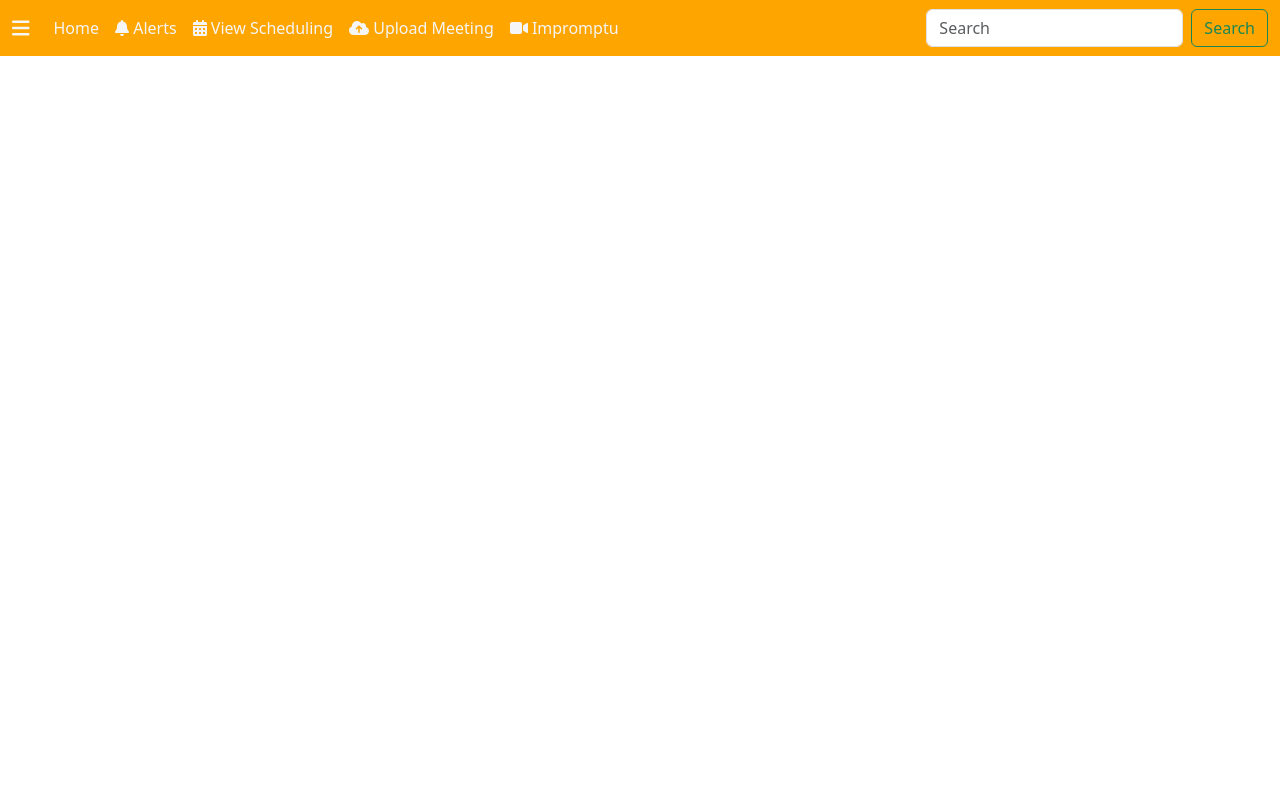
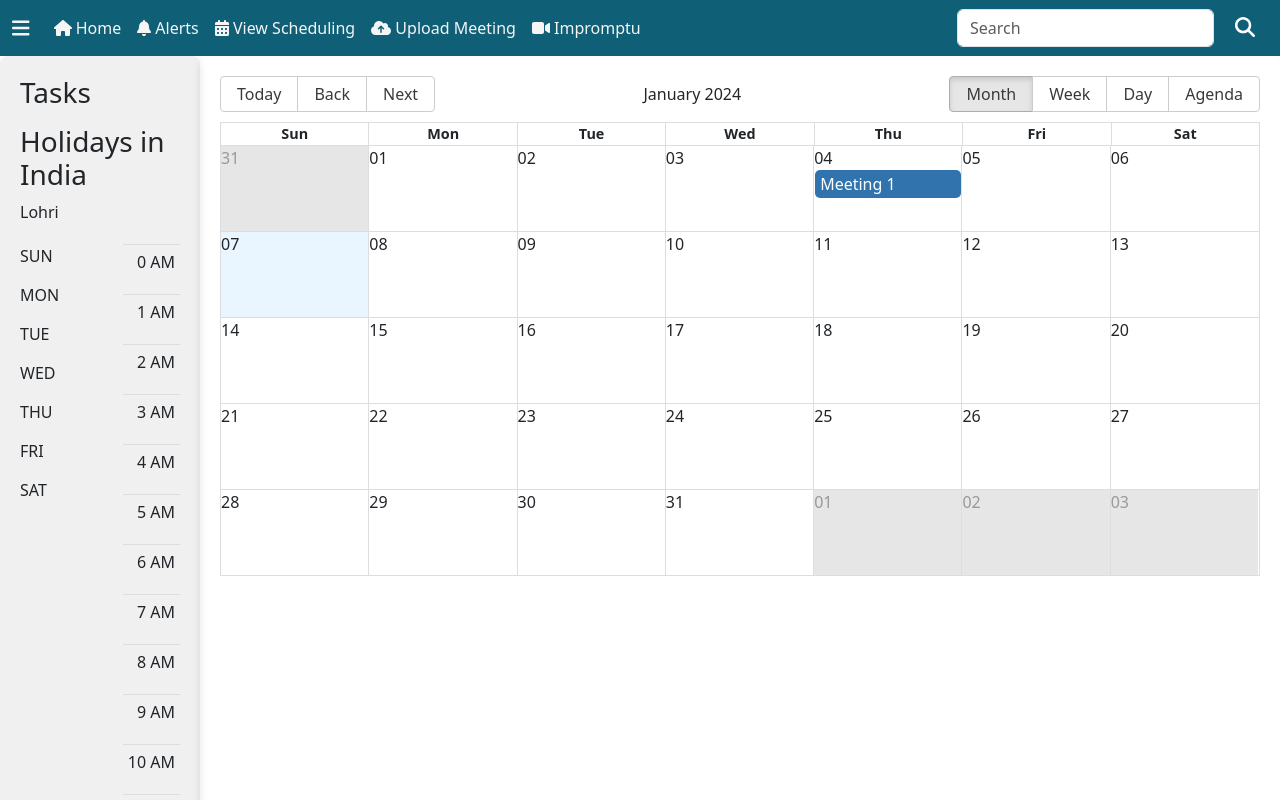
Before and after one commit to bharathgopalswamy/fltranscript, a React (Create React App) app: page / in a window 1280 px wide. Shown: the top 800 px of the page. Built offline with nearby package versions, Linux system fonts and the light colour scheme.

Commit message:
"update in meeting page"

```diff
--- a/package.json
+++ b/package.json
@@ -11,7 +11,9 @@
     "@testing-library/user-event": "^13.5.0",
     "bootstrap": "^5.3.2",
     "bootstrap-icons": "^1.11.3",
+    "moment": "^2.30.1",
     "react": "^18.2.0",
+    "react-big-calendar": "^1.8.5",
     "react-bootstrap": "^2.9.2",
     "react-dom": "^18.2.0",
     "react-icons": "^4.12.0",
--- a/src/App.jsx
+++ b/src/App.jsx
@@ -2,12 +2,16 @@ import React from "react";
 import { BrowserRouter as Router, Route, Routes } from 'react-router-dom';
 import MyNavbar from "./components/MyNavbar";
 import Meeting from "./components/Meeting";
+import HomePage from "./components/Homepage";
+
 
 const App = () => {
   return (
     <Router>
       <MyNavbar />
+
       <Routes>
+      <Route path="/" element={<HomePage />} />
         <Route path="/meetings" element={<Meeting />} />
       </Routes>
 
--- /dev/null
+++ b/src/components/Homepage.jsx
@@ -0,0 +1,69 @@
+// Homepage.jsx
+import React from "react";
+import { Calendar, momentLocalizer } from 'react-big-calendar';
+import moment from 'moment';
+import 'react-big-calendar/lib/css/react-big-calendar.css';
+import './css/Homepage.css';
+
+const localizer = momentLocalizer(moment);
+
+const events = [
+  {
+    title: 'Meeting 1',
+
+    start: new Date(2024, 0, 4, 10, 0),
+    end: new Date(2024, 0, 4, 12, 0),
+  },
+
+  // Add more events as needed
+];
+
+const referenceDetails = [
+
+  { category: 'Tasks', content: null }, // You can add task details here
+  { category: 'Holidays in India', content: 'Lohri' }, // You can add holiday details here
+];
+
+const daysOfWeek = ['SUN', 'MON', 'TUE', 'WED', 'THU', 'FRI', 'SAT'];
+
+const timeSlots = Array.from({ length: 24 }, (_, i) => i);
+
+const Homepage = () => {
+  return (
+    <div className="google-calendar-container">
+      <div className="google-calendar-sidebar">
+        {referenceDetails.map((item, index) => (
+          <div key={index}>
+            <h3>{item.category}</h3>
+            {item.content && <p>{item.content}</p>}
+          </div>
+        ))}
+        <div className="days-and-hours">
+          <div className="days-of-week">
+            {daysOfWeek.map((day, index) => (
+              <div key={index}>{day}</div>
+            ))}
+          </div>
+          <div className="time-slots">
+            {timeSlots.map((hour) => (
+              <div key={hour}>
+                {hour} {hour < 12 ? 'AM' : 'PM'}
+              </div>
+            ))}
+          </div>
+        </div>
+      </div>
+      <div className="google-calendar">
+        <Calendar
+          localizer={localizer}
+          events={events}
+          startAccessor="start"
+          endAccessor="end"
+          style={{ height: 500 }}
+        />
+      </div>
+    </div>
+  );
+};
+
+export default Homepage;
--- a/src/components/MyNavbar.jsx
+++ b/src/components/MyNavbar.jsx
@@ -1,11 +1,13 @@
 import React, { useState } from 'react';
 import { FontAwesomeIcon } from '@fortawesome/react-fontawesome';
-import { faBell, faCalendarAlt, faCloudUploadAlt, faVideo, faBars } from '@fortawesome/free-solid-svg-icons';
+import { faBell, faCalendarAlt, faCloudUploadAlt, faVideo, faBars, faSearch, faHome } from '@fortawesome/free-solid-svg-icons';
+
 import Navbar from 'react-bootstrap/Navbar';
 import Nav from 'react-bootstrap/Nav';
 import Sidebar from './Sidebar';
 import 'bootstrap/dist/css/bootstrap.min.css';
 import './css/Navbar.css';
+
 
 const MyNavbar = () => {
   const [isSidebarOpen, setSidebarOpen] = useState(false);
@@ -24,7 +26,9 @@ const MyNavbar = () => {
           <Navbar.Toggle aria-controls="navbarSupportedContent" />
           <Navbar.Collapse id="navbarSupportedContent">
             <Nav className="me-auto">
-              <Nav.Link href="#" className='navlinks'>Home</Nav.Link>
+            <Nav.Link href="#" className='navlinks'>
+                <FontAwesomeIcon icon={faHome} /> Home
+              </Nav.Link>
 
               <Nav.Link href="#" className='navlinks'>
                 <FontAwesomeIcon icon={faBell} /> Alerts
@@ -42,9 +46,9 @@ const MyNavbar = () => {
             <Nav className="ml-auto">
               <form className="d-flex" role="search">
                 <input className="form-control me-2" type="search" placeholder="Search" aria-label="Search" />
-                <button className="btn btn-outline-success" type="submit">
-                  Search
-                </button>
+                <button className="btn" type="submit">
+      <FontAwesomeIcon className='btn-search' icon={faSearch} style={{ color: 'white' }} />
+    </button>
               </form>
             </Nav>
           </Navbar.Collapse>
--- a/src/components/Sidebar.jsx
+++ b/src/components/Sidebar.jsx
@@ -7,39 +7,45 @@ import { FontAwesomeIcon } from '@fortawesome/react-fontawesome';
 import { faCalendar, faMusic, faClock, faUser, faComment, faCogs, faSignOutAlt } from '@fortawesome/free-solid-svg-icons';
 
 const Sidebar = ({ isOpen, onClose }) => {
+  const handleLinkClick = () => {
+    if (isOpen) {
+      onClose();
+    }
+  };
+
   return (
     <div className={`offcanvas offcanvas-start${isOpen ? ' show' : ''}`} tabIndex="-1" id="sidebar" aria-labelledby="sidebarLabel">
       <div className="offcanvas-header">
         <h5 className="offcanvas-title" id="sidebarLabel">EasyTransPro</h5>
-        <button type="button" className="btn-close" onClick={onClose}></button>
+
       </div>
       <div className="offcanvas-body">
-        <div className="nav flex-column ">
-          <Link to="/meetings" className="nav-link text-decoration-none sidelink ">
+        <div className="nav flex-column">
+          <Link to="/meetings" className="nav-link text-decoration-none sidelink" onClick={handleLinkClick}>
             <FontAwesomeIcon icon={faCalendar} className='icons'/> Meetings
           </Link>
-          <Link to="#playlist" className="nav-link text-decoration-none sidelink">
+          <Link to="#playlist" className="nav-link text-decoration-none sidelink" onClick={handleLinkClick}>
             <FontAwesomeIcon icon={faMusic} className='icons' /> Playlists
           </Link>
-          <Link to="#scheduler" className="nav-link text-decoration-none sidelink">
+          <Link to="#scheduler" className="nav-link text-decoration-none sidelink" onClick={handleLinkClick}>
             <FontAwesomeIcon icon={faClock} className='icons' /> Scheduler
           </Link>
-          <Link to="#coaching" className="nav-link text-decoration-none sidelink">
+          <Link to="#coaching" className="nav-link text-decoration-none sidelink" onClick={handleLinkClick}>
             <FontAwesomeIcon icon={faUser} className='icons' /> Coaching
           </Link>
-          <Link to="#conversational-insights" className="nav-link text-decoration-none sidelink">
+          <Link to="#conversational-insights" className="nav-link text-decoration-none sidelink" onClick={handleLinkClick}>
             <FontAwesomeIcon icon={faComment} className='icons' /> Conversational Insights
           </Link>
         </div>
 
-        <div className='bottom-nav mt-auto nav flex-column '>
-          <Link to="#quick-start" className="nav-link text-decoration-none sidelink">
+        <div className='bottom-nav mt-auto nav flex-column'>
+          <Link to="#quick-start" className="nav-link text-decoration-none sidelink" onClick={handleLinkClick}>
             <FontAwesomeIcon icon={faCogs} className='icons'/>Quick Start
           </Link>
-          <Link to="#settings" className="nav-link text-decoration-none sidelink">
+          <Link to="#settings" className="nav-link text-decoration-none sidelink" onClick={handleLinkClick}>
             <FontAwesomeIcon icon={faCogs} className='icons' />Settings
           </Link>
-          <Link to="#logout" className="nav-link text-decoration-none sidelink">
+          <Link to="#logout" className="nav-link text-decoration-none sidelink" onClick={handleLinkClick}>
             <FontAwesomeIcon icon={faSignOutAlt} className='icons' /> Logout
           </Link>
         </div>
--- /dev/null
+++ b/src/components/css/Homepage.css
@@ -0,0 +1,48 @@
+/* Homepage.css */
+.google-calendar-container {
+    display: flex;
+  }
+
+  .google-calendar-sidebar {
+    width: 200px;
+    padding: 20px;
+    background-color: #f0f0f0;
+  }
+
+  .google-calendar-sidebar div {
+    margin-bottom: 15px;
+  }
+
+  .google-calendar {
+    flex-grow: 1;
+    padding: 20px;
+  }
+
+  .days-and-hours {
+    display: flex;
+    justify-content: space-between;
+    margin-top: 20px;
+  }
+
+  .days-of-week {
+    display: flex;
+    flex-direction: column;
+  }
+
+  .time-slots {
+    display: flex;
+    flex-direction: column;
+  }
+
+  .time-slots div {
+    border-top: 1px solid #ddd;
+    padding: 5px;
+    text-align: right;
+  }
+
+  .google-calendar, .google-calendar-sidebar {
+    box-shadow: 0 4px 8px rgba(0, 0, 0, 0.1);
+    border-radius: 8px;
+  }
+
+  /* Add more styles as needed */
--- a/src/components/css/Meeting.css
+++ b/src/components/css/Meeting.css
@@ -1,12 +1,59 @@
-.frwdicon,.bckwdicon {
+.frwdicon,.bckwdicon ,.speakericon, .playicon, .pauseicon, .commenticon, .cropicon , .hidevideoicon  {
     margin-left: 10px;
-    font-size: 20px;
-    color: #ffa500;
-
-
+    font-size: 40px;
 
 }
-.playicon, .pauseicon{
-    font-size: 20px;
-    color: #ffa500;
+.icon{
+    background-color: #0f6077;
+    color: #f5f5f5;
+    padding: 10px;
+    border-radius:50%;
+    cursor: pointer;
 }
+
+.button-container {
+    display: flex;
+    justify-content: center;
+  }
+
+  button {
+    background-color: #0f6077;
+    color: #fff;
+    border: none;
+    padding: 10px;
+    cursor: pointer;
+    display: flex;
+    flex-direction: column;
+    align-items: center;
+    transition: background-color 0.3s;
+  }
+
+  button:hover {
+    background-color: #60bdd9;
+  }
+
+  button span {
+    margin-top: 5px;
+  }
+  .editor{
+
+  }
+
+  .scrollbar-container {
+    height: 100vh;
+    overflow-y: auto;
+  }
+  .video-options-row {
+    height: 100vh;
+  }
+
+  .video-col,
+  .options-col {
+    height: 100%;
+    overflow-y: auto;
+  }
+
+  .meetnav{
+    padding: 20px;
+    border: 2px solid #000;
+  }
--- a/src/components/css/Navbar.css
+++ b/src/components/css/Navbar.css
@@ -1,5 +1,5 @@
 .bgnav{
-  background-color: #ffa500;
+  background-color: #0f6077;
 }
 .hamburg{
   color: #f5f5f5;
@@ -7,10 +7,7 @@
 .navlinks{
   color: #f5f5f5;
 }
-.btn{
-  outline: #fff;
+.btn-search{
+  color: #f5f5f5;
+  font-size: 20px;
 }
-.btn:hover{
-  color: #fff;
-
-}
--- a/src/components/css/Sidebar.css
+++ b/src/components/css/Sidebar.css
@@ -1,5 +1,5 @@
 .offcanvas{
-  background-color: #ffa500;
+  background-color: #0f6077;
   color: #f5f5f5;
 }
 .btn-close{
```
Also changed, not shown: src/components/Meeting.jsx (+122 -16 lines), 1 other file (tests, documents, lock files or other folders).
